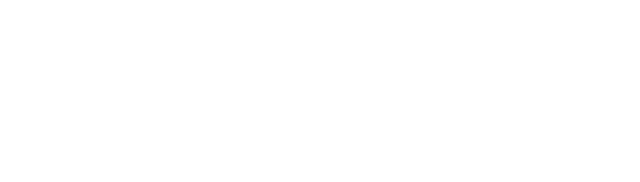
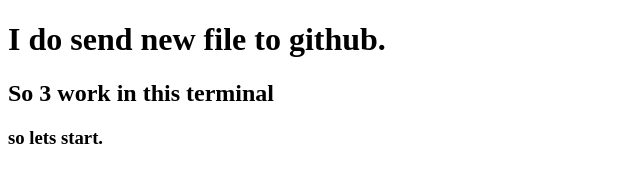
Before and after one commit to sajjad516/my-firs-repo, a plain HTML site: page index.html in a window 1280 px wide. Shown: the whole page, without its empty margins (0-640 px from the left). Drawn offline with Linux system fonts and the light colour scheme.

Commit message:
Last edit

```diff
--- a/index.html
+++ b/index.html
@@ -4,9 +4,11 @@
   <meta charset="UTF-8">
   <meta http-equiv="X-UA-Compatible" content="IE=edge">
   <meta name="viewport" content="width=device-width, initial-scale=1.0">
-  <title>Document</title>
+  <title>My First Website</title>
 </head>
 <body>
-
+  <h1>I do send new file to github.</h1>
+  <h2>So 3 work in this terminal</h2>
+  <h3>so lets start.</h3>
 </body>
 </html>
```
